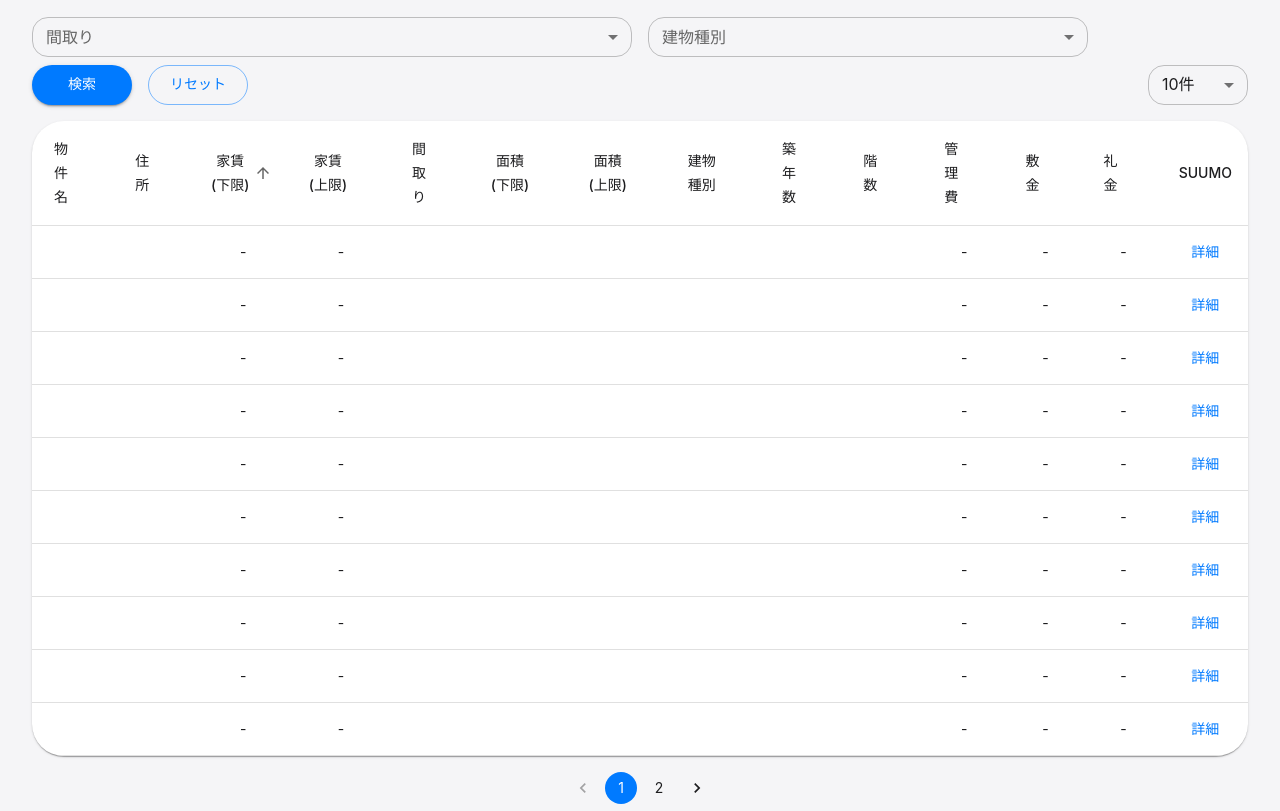
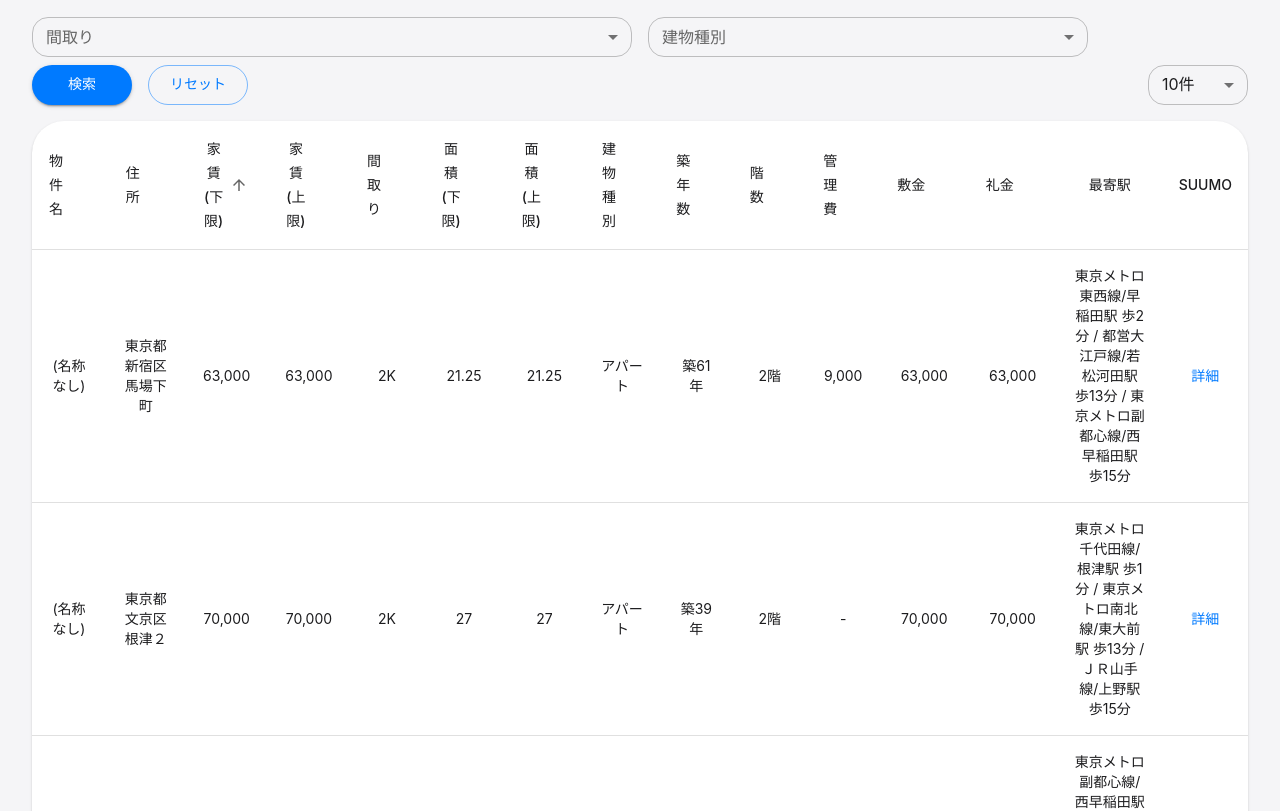
Before and after one commit to KazumasaKoshikawa/home-scraper, a React (Create React App) app in the folder frontend/: page / in a window 1280 px wide. Shown: the part 467-1278 px from the top of the page. Built offline with nearby package versions, Linux system fonts and the light colour scheme.

Commit message:
リストの列を拡充

```diff
--- a/frontend/src/components/List.tsx
+++ b/frontend/src/components/List.tsx
@@ -19,11 +19,11 @@ export interface Property {
   id: number;
   name: string;
   address: string;
-  rent_min: number;
-  rent_max: number;
+  rent_min: number | undefined;
+  rent_max: number | undefined;
   layout: string;
-  area_min: number;
-  area_max: number;
+  area_min: number | undefined;
+  area_max: number | undefined;
   building_type: string;
   building_age: string;
   floor: string;
@@ -31,6 +31,7 @@ export interface Property {
   deposit?: number;
   key_money?: number;
   url: string;
+  stations?: string[];
 }
 
 type Order = "asc" | "desc";
@@ -120,27 +121,49 @@ export function List() {
                   </TableSortLabel>
                 </TableCell>
               ))}
+              <TableCell align="center">最寄駅</TableCell>
               <TableCell align="center">SUUMO</TableCell>
             </TableRow>
           </TableHead>
           <TableBody>
             {paged.map((p) => (
               <TableRow key={p.id} hover sx={{ minHeight: 48 }}>
-                <TableCell align="center">{p.name}</TableCell>
+                <TableCell align="center">
+                  {p.name && p.name !== "-" ? p.name : "(名称なし)"}
+                </TableCell>
                 <TableCell align="center">{p.address}</TableCell>
-                <TableCell align="center">{parsePrice(p.rent_min)}</TableCell>
-                <TableCell align="center">{parsePrice(p.rent_max)}</TableCell>
+                <TableCell align="center">
+                  {p.rent_min !== undefined ? parsePrice(p.rent_min) : "-"}
+                </TableCell>
+                <TableCell align="center">
+                  {p.rent_max !== undefined ? parsePrice(p.rent_max) : "-"}
+                </TableCell>
                 <TableCell align="center">{p.layout}</TableCell>
-                <TableCell align="center">{p.area_min}</TableCell>
-                <TableCell align="center">{p.area_max}</TableCell>
+                <TableCell align="center">
+                  {p.area_min !== undefined ? p.area_min : "-"}
+                </TableCell>
+                <TableCell align="center">
+                  {p.area_max !== undefined ? p.area_max : "-"}
+                </TableCell>
                 <TableCell align="center">{p.building_type}</TableCell>
                 <TableCell align="center">{p.building_age}</TableCell>
                 <TableCell align="center">{p.floor}</TableCell>
                 <TableCell align="center">
-                  {parsePrice(p.admin_fee_min)}
+                  {p.admin_fee_min !== undefined
+                    ? parsePrice(p.admin_fee_min)
+                    : "-"}
                 </TableCell>
-                <TableCell align="center">{parsePrice(p.deposit)}</TableCell>
-                <TableCell align="center">{parsePrice(p.key_money)}</TableCell>
+                <TableCell align="center">
+                  {p.deposit !== undefined ? parsePrice(p.deposit) : "-"}
+                </TableCell>
+                <TableCell align="center">
+                  {p.key_money !== undefined ? parsePrice(p.key_money) : "-"}
+                </TableCell>
+                <TableCell align="center">
+                  {p.stations && p.stations.length > 0
+                    ? p.stations.join(" / ")
+                    : "-"}
+                </TableCell>
                 <TableCell align="center">
                   <Link
                     href={p.url}
--- a/frontend/src/contexts/Context.tsx
+++ b/frontend/src/contexts/Context.tsx
@@ -32,6 +32,46 @@ export const useAppContext = () => {
   if (!ctx) throw new Error("useAppContext must be used within AppProvider");
   return ctx;
 };
+
+// JSON→Property型変換用
+function mapJsonToProperty(item: any, idx: number): Property {
+  // 金額系のパース関数
+  const parseYen = (v: string | null) => {
+    if (!v || v === "-" || v === null) return undefined;
+    // 例: "8万円" → 80000, "2000円" → 2000
+    if (v.includes("万円")) return parseFloat(v.replace("万円", "")) * 10000;
+    if (v.includes("円")) return parseFloat(v.replace("円", ""));
+    return Number(v) || undefined;
+  };
+  // 面積
+  const parseArea = (v: string | null) => {
+    if (!v || v === "-" || v === null) return undefined;
+    return parseFloat(v.replace("m2", ""));
+  };
+  // 築年数
+  const parseAge = (v: string | null) => v || "-";
+  // 階
+  const parseFloor = (v: string | null) => v || "-";
+
+  return {
+    id: idx + 1,
+    name: item["物件名"] ?? "-",
+    address: item["所在地"] ?? "-",
+    rent_min: parseYen(item["賃料"]),
+    rent_max: parseYen(item["賃料"]), // 上限下限区別不可のため同値
+    layout: item["間取り"] ?? "-",
+    area_min: parseArea(item["専有面積"]),
+    area_max: parseArea(item["専有面積"]),
+    building_type: item["建物種別"] ?? "-",
+    building_age: parseAge(item["築年数"]),
+    floor: parseFloor(item["階"]),
+    admin_fee_min: parseYen(item["管理費・共益費"]),
+    deposit: parseYen(item["敷金"]),
+    key_money: parseYen(item["礼金"]),
+    url: item["url"] ?? "#",
+    stations: Array.isArray(item["最寄駅"]) ? item["最寄駅"] : [],
+  };
+}
 
 export const AppProvider = ({ children }: { children: ReactNode }) => {
   const [properties, setProperties] = useState<Property[]>([]);
@@ -68,9 +108,10 @@ export const AppProvider = ({ children }: { children: ReactNode }) => {
     // import.meta.env.BASE_URLを使うことでローカル・本番どちらでも動作します。
     fetch(import.meta.env.BASE_URL + "static_data.json")
       .then((res) => res.json())
-      .then((data: Property[]) => {
-        setProperties(data);
-        setFiltered(data);
+      .then((data: any[]) => {
+        const mapped = data.map(mapJsonToProperty);
+        setProperties(mapped);
+        setFiltered(mapped);
       });
   }, []);
 
@@ -78,12 +119,20 @@ export const AppProvider = ({ children }: { children: ReactNode }) => {
     setFiltered(
       properties.filter((p) => {
         // 家賃
-        if (!(p.rent_min >= rentRange[0] && p.rent_max <= rentRange[1]))
+        if (
+          p.rent_min === undefined ||
+          p.rent_max === undefined ||
+          !(p.rent_min >= rentRange[0] && p.rent_max <= rentRange[1])
+        )
           return false;
         // 間取り（複数選択対応）
         if (layout.length > 0 && !layout.includes(p.layout)) return false;
         // 面積
-        if (!(p.area_min >= areaRange[0] && p.area_max <= areaRange[1]))
+        if (
+          p.area_min === undefined ||
+          p.area_max === undefined ||
+          !(p.area_min >= areaRange[0] && p.area_max <= areaRange[1])
+        )
           return false;
         // 建物種別（複数選択対応）
         if (buildingType.length > 0 && !buildingType.includes(p.building_type))
```
